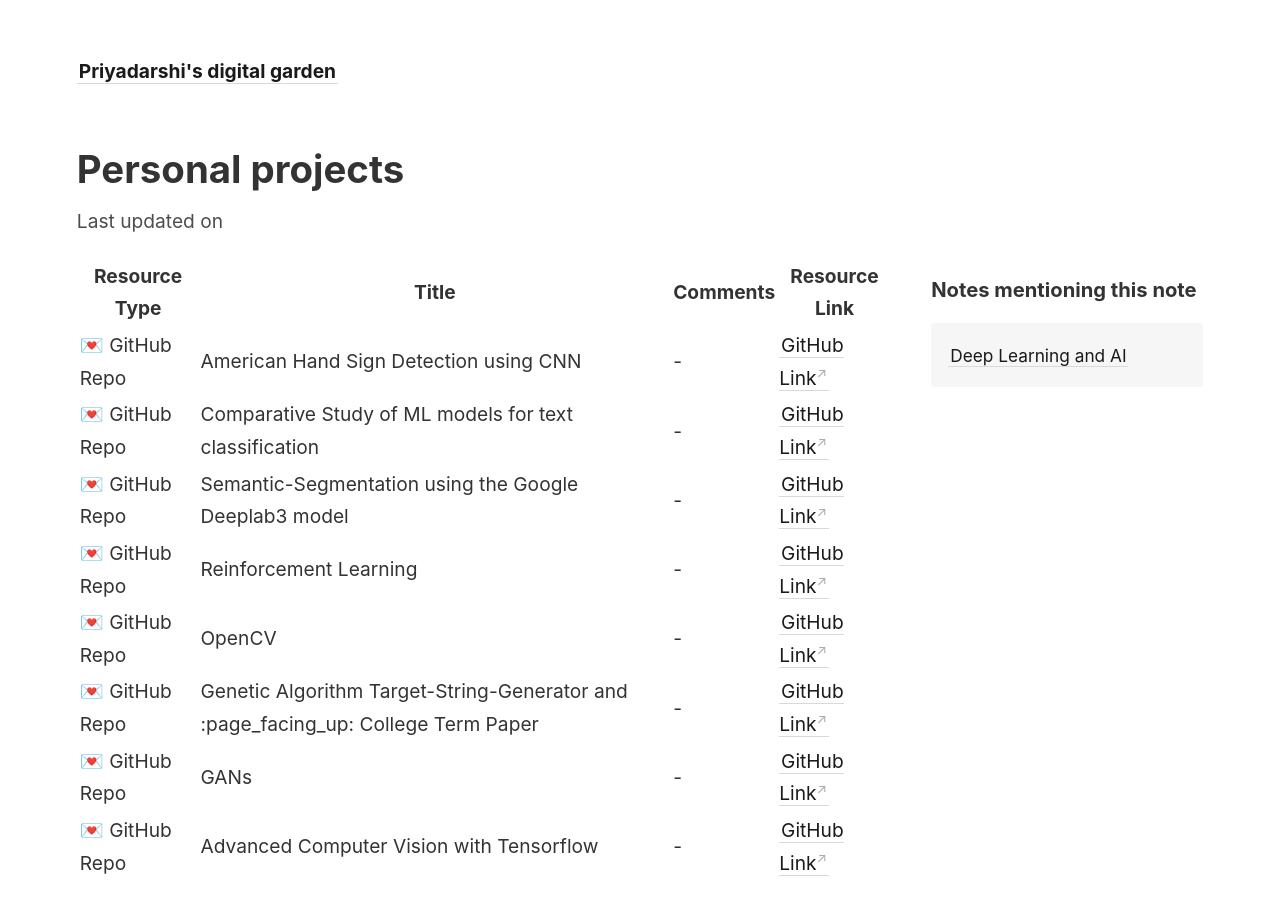
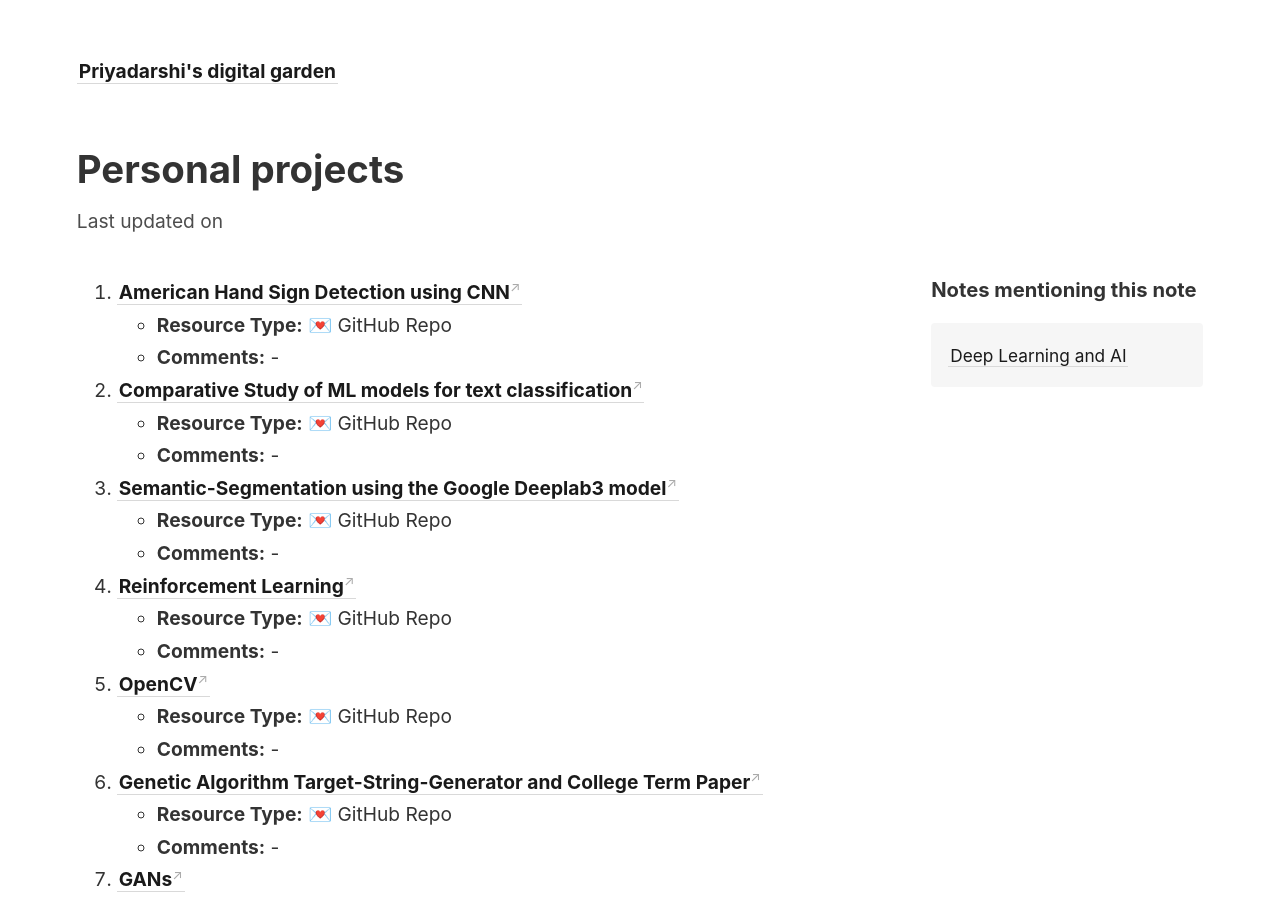
Before and after one commit to proy9714/priyadarshi-digital-garden, a Jekyll site: the page built from _notes/Personal Projects.md, in a window 1280 px wide and 900 px high. Built offline with Jekyll 4.4.1, drawn with Linux system fonts in a browser that asks for light colours; some of the changed text lies outside the part shown.

Commit message:
vault backup: 2024-01-30 14:49:00

```diff
--- a/_notes/Personal Projects.md
+++ b/_notes/Personal Projects.md
@@ -1,10 +1,31 @@
-| Resource Type | Title | Comments | Resource Link |
-|---------------|-------|----------|---------------|
-| 💌 GitHub Repo | American Hand Sign Detection using CNN | - | [GitHub Link](https://github.com/proy9714/American-Hand-Sign-Detection-using-CNN) |
-| 💌 GitHub Repo | Comparative Study of ML models for text classification | - | [GitHub Link](https://github.com/proy9714/Comparative-Study-of-ML-models-for-Text-Classification) |
-| 💌 GitHub Repo | Semantic-Segmentation using the Google Deeplab3 model | - | [GitHub Link](https://github.com/proy9714/Semantic-Segmentation) |
-| 💌 GitHub Repo | Reinforcement Learning | - | [GitHub Link](https://github.com/proy9714/ReinforcementLearning) |
-| 💌 GitHub Repo | OpenCV | - | [GitHub Link](https://github.com/proy9714/OpenCV) |
-| 💌 GitHub Repo | Genetic Algorithm Target-String-Generator and :page_facing_up: College Term Paper | - | [GitHub Link](https://github.com/proy9714/Genetic-Algorithm-Target-String-Generator-and-Term-Papers) |
-| 💌 GitHub Repo | GANs | - | [GitHub Link](https://github.com/proy9714/GANs) |
-| 💌 GitHub Repo | Advanced Computer Vision with Tensorflow | - | [GitHub Link](https://github.com/proy9714/AdvancedComputerVisionUsingTensorflow) |
+1. [**American Hand Sign Detection using CNN**](https://github.com/proy9714/American-Hand-Sign-Detection-using-CNN)
+   - **Resource Type:** 💌 GitHub Repo
+   - **Comments:** -
+
+2. [**Comparative Study of ML models for text classification**](https://github.com/proy9714/Comparative-Study-of-ML-models-for-Text-Classification)
+   - **Resource Type:** 💌 GitHub Repo
+   - **Comments:** -
+
+3. [**Semantic-Segmentation using the Google Deeplab3 model**](https://github.com/proy9714/Semantic-Segmentation)
+   - **Resource Type:** 💌 GitHub Repo
+   - **Comments:** -
+
+4. [**Reinforcement Learning**](https://github.com/proy9714/ReinforcementLearning)
+   - **Resource Type:** 💌 GitHub Repo
+   - **Comments:** -
+
+5. [**OpenCV**](https://github.com/proy9714/OpenCV)
+   - **Resource Type:** 💌 GitHub Repo
+   - **Comments:** -
+
+6. [**Genetic Algorithm Target-String-Generator and College Term Paper**](https://github.com/proy9714/Genetic-Algorithm-Target-String-Generator-and-Term-Papers)
+   - **Resource Type:** 💌 GitHub Repo
+   - **Comments:** -
+
+7. [**GANs**](https://github.com/proy9714/GANs)
+   - **Resource Type:** 💌 GitHub Repo
+   - **Comments:** -
+
+8. [**Advanced Computer Vision with Tensorflow**](https://github.com/proy9714/AdvancedComputerVisionUsingTensorflow)
+   - **Resource Type:** 💌 GitHub Repo
+   - **Comments:** -
```
Also changed, not shown: _notes/Object Detection and Tracking.md (+15 -6 lines), _notes/Optimizers.md (+7 -4 lines).
